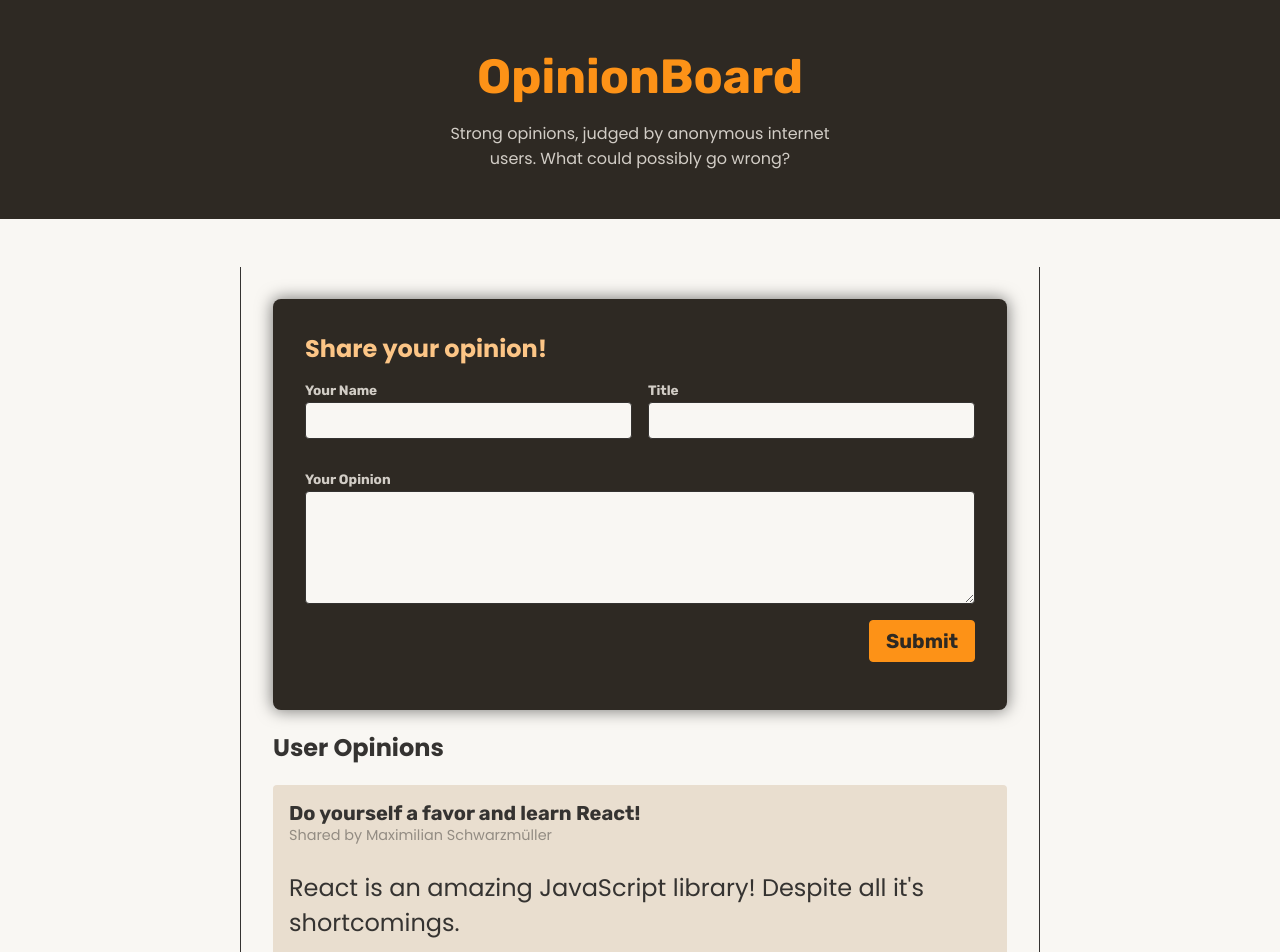
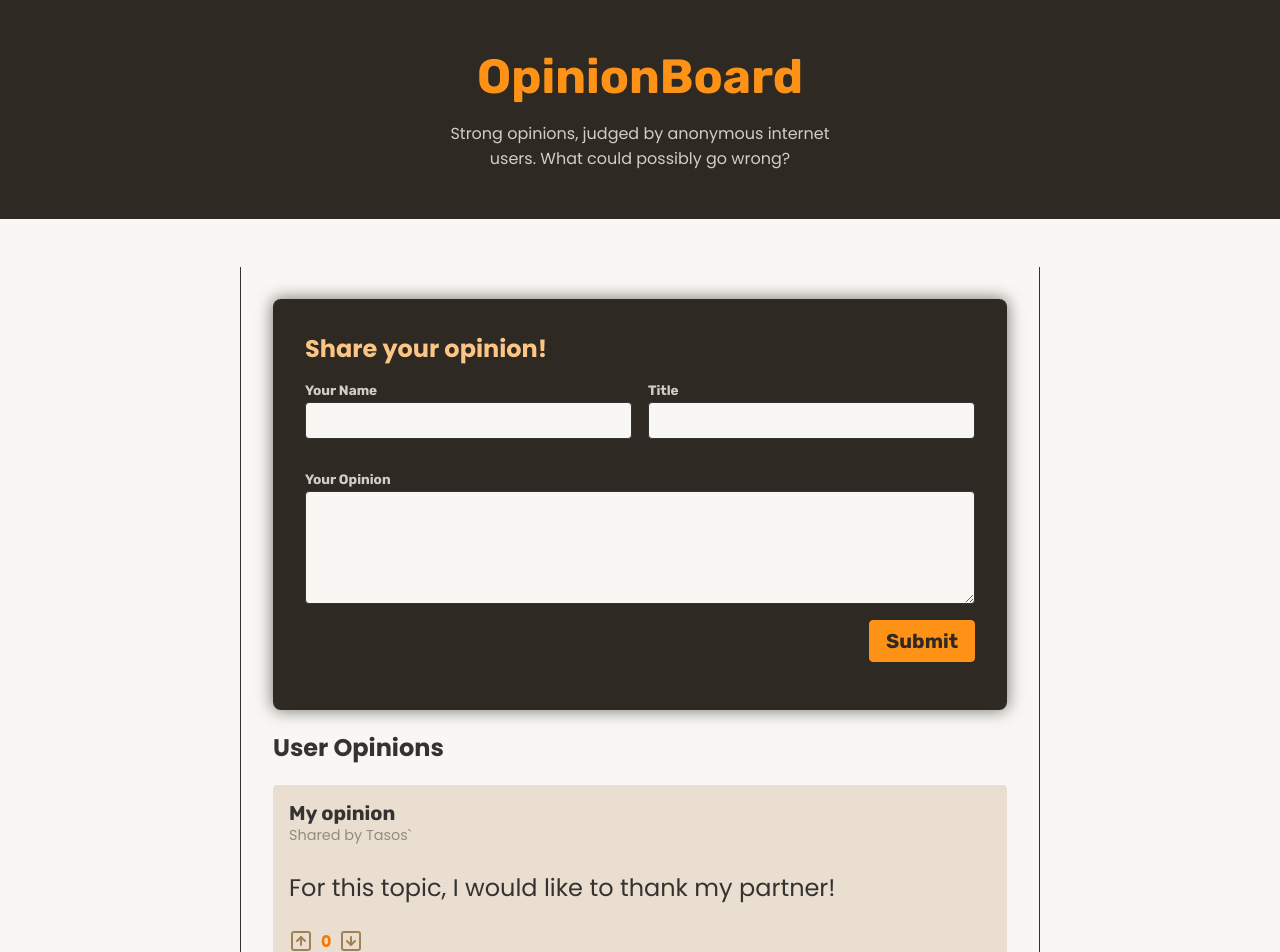
Before and after one commit to AnastasiosMpoletis/opinion-board, a React (Vite) app: page / in a window 1280 px wide. Shown: the top 952 px of the page. Built offline with nearby package versions, Linux system fonts and the light colour scheme; data requests are answered from the project's data file.

Commit message:
L-275. Implement add opinion functionality by using OpinionsContext.addOpinion

```diff
--- a/backend/db.json
+++ b/backend/db.json
@@ -1,5 +1,12 @@
 {
   "opinions": [
+    {
+      "id": 1747076375943,
+      "votes": 0,
+      "userName": "Tasos`",
+      "title": "My opinion",
+      "body": "For this topic, I would like to thank my partner!\n"
+    },
     {
       "id": 1,
       "userName": "Maximilian Schwarzmüller",
--- a/src/components/NewOpinion.jsx
+++ b/src/components/NewOpinion.jsx
@@ -1,7 +1,10 @@
-import { useActionState } from "react";
+import { useActionState, use } from "react";
+import { OpinionsContext } from '../store/opinions-context.jsx';
 
 export function NewOpinion() {
-  function shareOpinionAction(previousState, formData) {
+  const { addOpinion } = use(OpinionsContext);
+
+  async function shareOpinionAction(previousState, formData) {
     const title = formData.get('title');
     const body = formData.get('body');
     const userName = formData.get('userName');
@@ -31,7 +34,8 @@
       };
     }
 
-    console.log('Submitted!');
+    await addOpinion({ title, body, userName });
+
     return { errors: null };
   }
 
```
